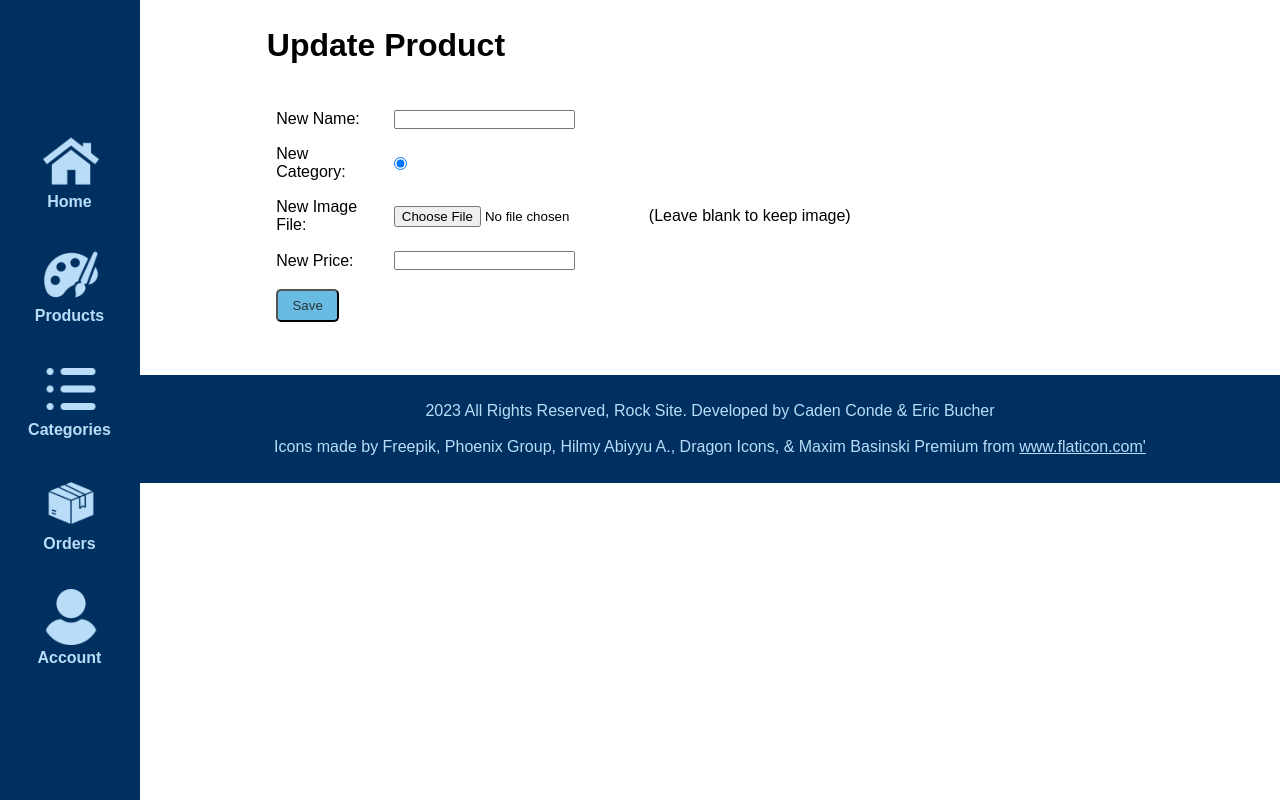
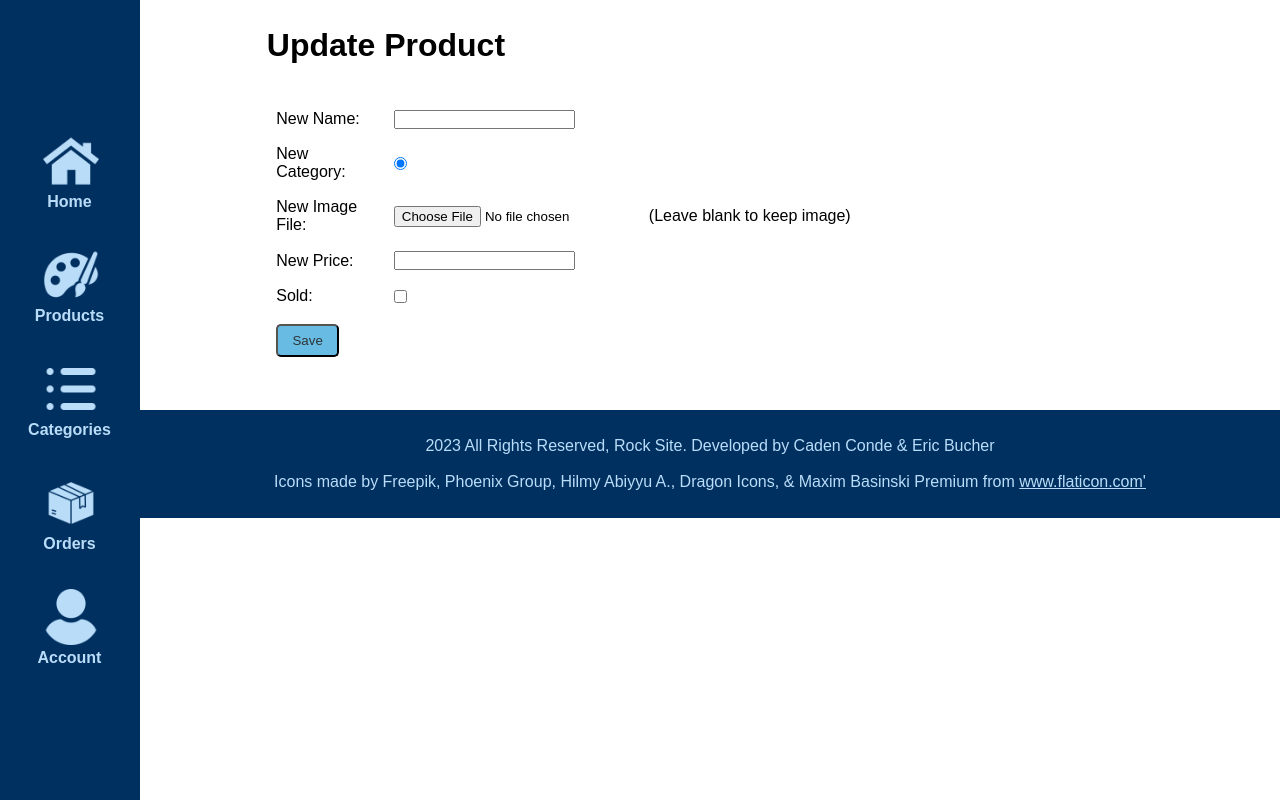
Before and after one commit to CadenConde/Peace-Love-and-Dots, a PHP site: page /rockSite/update-product.php?id=1 in a window 1280 px wide. Run offline with PHP 8.4, Linux system fonts and the light colour scheme; the visitor is signed in with stand-in values (Sample User, id 1); tables that the repository leaves empty or names only in its code hold one stand-in row (values such as "Sample post"); data that the repository does not hold is empty; some libraries are stand-ins or nearby versions.

Commit message:
sold button

```diff
--- a/rockSite/admin/partials/menu.php
+++ b/rockSite/admin/partials/menu.php
@@ -35,6 +35,7 @@
 
 </body>
     <?php
+
         if ($_SESSION["loggedIn"] == null) {
             header("location:".SITEURL.'admin/login.php');
             $_SESSION["loggedIn"] = false;
@@ -55,7 +56,5 @@
             $_SESSION['timestamp'] = time();
         }
 
-
-
     ?>
 </html>
--- a/rockSite/admin/update-product.php
+++ b/rockSite/admin/update-product.php
@@ -25,6 +25,7 @@
                         $prod_descr=$row['Description'];
                         $image=$row['imageFile'];
                         $price = $row['Price'];
+                        $sold = $row['sold'];
                     }
                     else{
                         header('location:'.SITEURL.'admin/manage-products.php');
@@ -84,6 +85,14 @@
                         </td>
                     </tr>
                     <tr>
+                        <td>Sold: </td>
+                        <td>
+                            <input type="checkbox" name="sold" <?php if($sold == 1){
+                                echo 'checked = "checked"';
+                            } ?>>
+                        </td>
+                    </tr>
+                    <tr>
                         <td colspan="2">
                             <input type="submit" name="submit" value="Save" class="btn-secondary">
                         </td>
@@ -92,8 +101,6 @@
             </form>
         </div>
     </div>
-
-<?php include('partials/footer.php'); ?>
 
 <?php
 
@@ -104,6 +111,12 @@ if(isset($_POST['submit']))
     $desc = $_POST['type'];
     if ($desc == null) {
         $desc = 'Misc';
+    }
+    if(isset($_POST['sold'])){
+        $sold = '1';
+    }
+    else{
+        $sold = '0';
     }
 
     $price = $_POST['price'];
@@ -128,14 +141,14 @@ if(isset($_POST['submit']))
     }
 
     if($image_name == ""){
-        $sql = "UPDATE products SET Name = '$Name', Description = '$desc', price = '$price' WHERE ID = $id;";
+        $sql = "UPDATE products SET Name = '$Name', sold = '$sold', Description = '$desc', price = '$price' WHERE ID = $id;";
     }
     else{
-        $sql = "UPDATE products SET Name = '$Name', Description = '$desc', imageFile = '$image_name', price = '$price' WHERE ID = $id;";
+        $sql = "UPDATE products SET Name = '$Name', sold = '$sold', Description = '$desc', imageFile = '$image_name', price = '$price' WHERE ID = $id;";
     }
 
 
-    $res = mysqli_query($conn, $sql) or die();
+    $res = mysqli_query($conn, $sql);
 
     if ($res = TRUE)
     {
@@ -143,8 +156,9 @@ if(isset($_POST['submit']))
     }
     else{
         echo "Failed to Insert Data";
-
     }
 
 }
 ?>
+
+<?php include('partials/footer.php'); ?>
```
